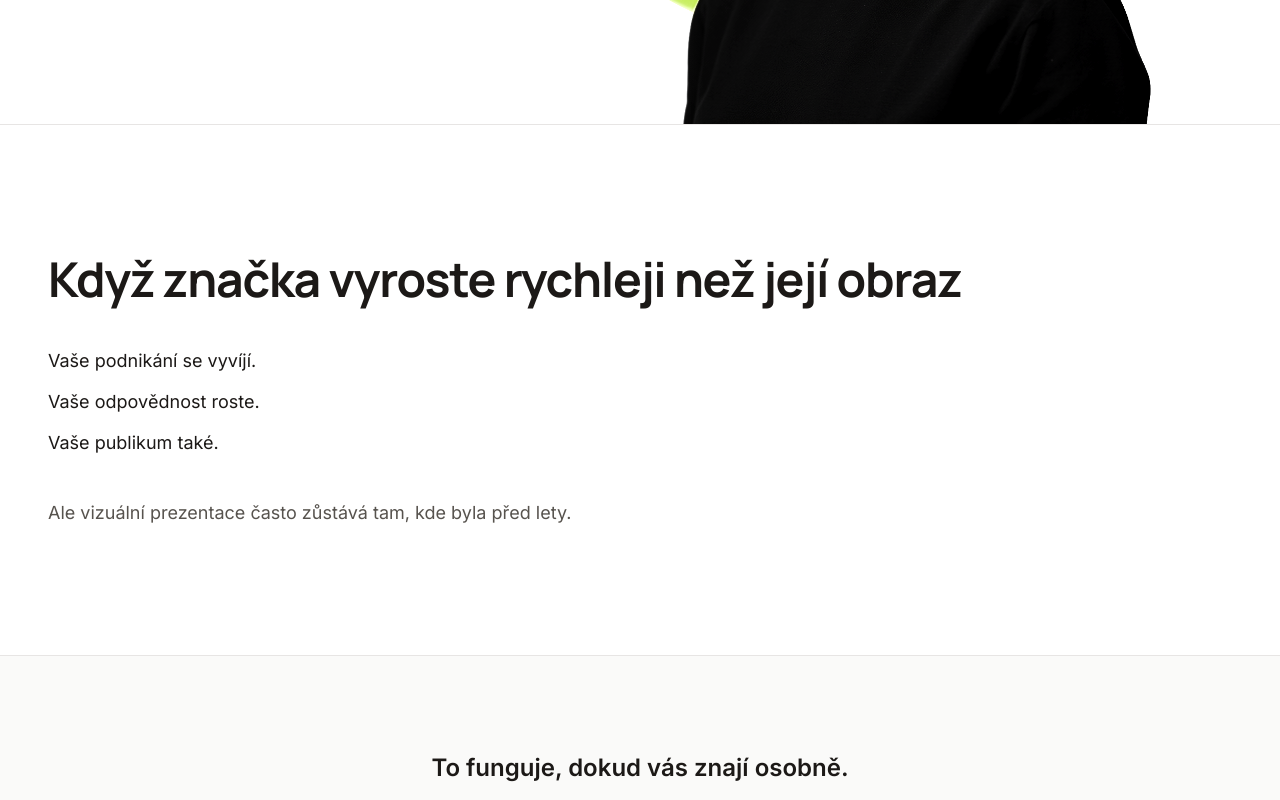
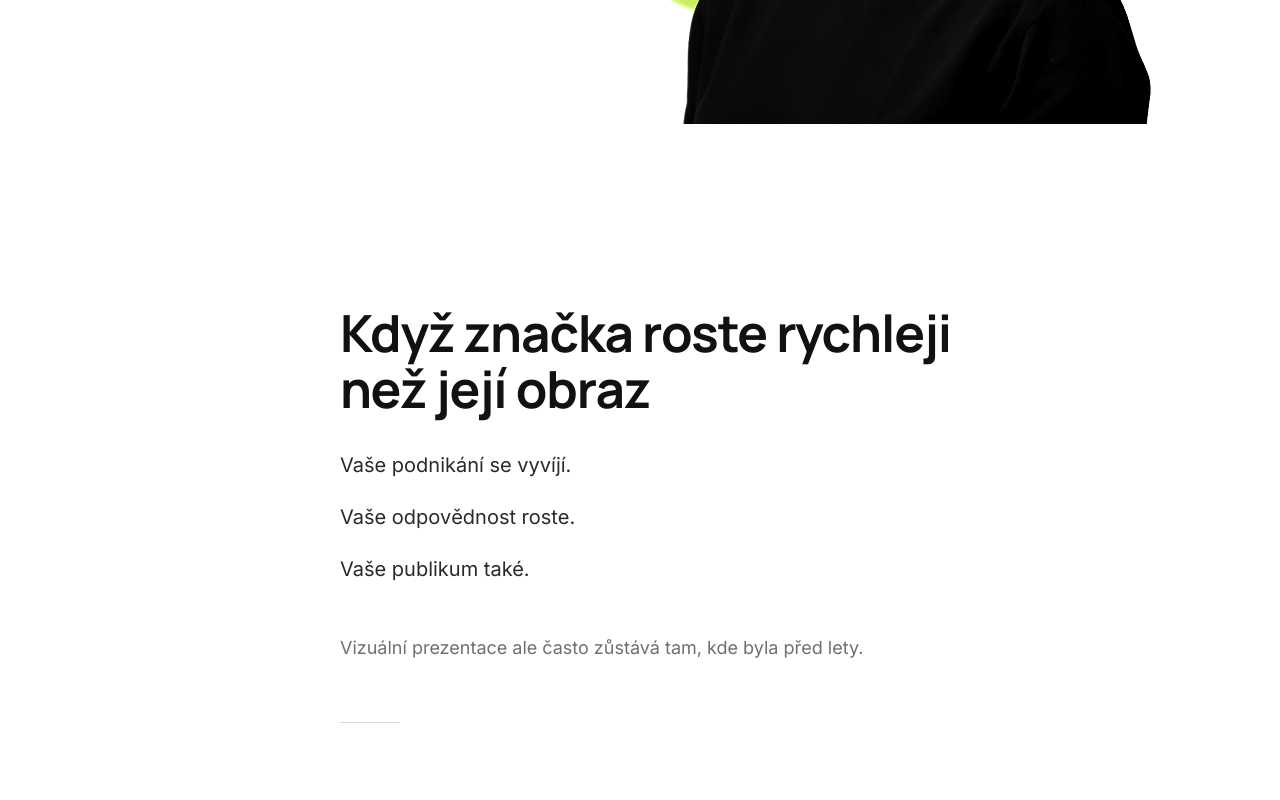
Before and after one commit to katarinabrics-eng/ai-content-studio, a Next.js app in the folder apps/content-studio/: page / in a window 1280 px wide. Shown: the part 620-1420 px from the top of the page. Built offline with nearby package versions, Linux system fonts and the light colour scheme.

Commit message:
refactor: update HomePage manifest section with a minimalist design and improved text layout for enhanced clarity and user engagement

```diff
--- a/apps/content-studio/src/app/page.tsx
+++ b/apps/content-studio/src/app/page.tsx
@@ -49,39 +49,30 @@ export default function HomePage() {
         </div>
       </section>
 
-      {/* BLOK 2 – PROBLÉM: bílé pozadí, text vlevo, vpravo gradient čtverec (limetka → šedá), bez fotky */}
-      <section id="manifest" className="w-full border-t border-stone-200 bg-white">
-        <div className="mx-auto max-w-[1280px] px-6 py-24 sm:px-8 lg:px-12 lg:py-32">
-          <div className="flex flex-col gap-16 lg:flex-row lg:items-center lg:justify-between lg:gap-20">
-            {/* Text vlevo */}
-            <div className="min-w-0 flex-1 text-left">
-              <h2 className="text-4xl font-bold tracking-tight text-stone-900 md:text-5xl md:leading-[1.1]">
-                Když značka vyroste rychleji než její obraz
-              </h2>
-              <p className="mt-10 text-lg leading-relaxed text-stone-900">
-                Vaše podnikání se vyvíjí.
-              </p>
-              <p className="mt-3 text-lg leading-relaxed text-stone-900">
-                Vaše odpovědnost roste.
-              </p>
-              <p className="mt-3 text-lg leading-relaxed text-stone-900">
-                Vaše publikum také.
-              </p>
-              <p className="mt-10 text-lg leading-relaxed text-stone-600">
-                Ale vizuální prezentace často zůstává tam, kde byla před lety.
-              </p>
-            </div>
-            {/* Vpravo: minimalistický gradient čtverec (limetka → šedá), abstraktní roh */}
-            <div className="flex shrink-0 justify-end lg:justify-center">
-              <div
-                className="aspect-square w-full max-w-[280px] rounded-2xl sm:max-w-[320px] lg:max-w-[360px]"
-                style={{
-                  background: "linear-gradient(135deg, #A3E635 0%, #B4F000 25%, #d4d4d4 70%, #a8a29e 100%)",
-                }}
-                aria-hidden
-              />
-            </div>
+      {/* BLOK 2 – MINIMALISTICKÁ VERZE: zastavení, uvědomění, váha. Žádné obrázky ani efekty. */}
+      <section id="manifest" className="w-full bg-[#FFFFFF] pt-[180px] pb-[180px]">
+        <div className="mx-auto max-w-[760px] px-6 pl-8 sm:pl-12 md:pl-16 lg:pl-20 text-left">
+          <h2
+            className="font-bold leading-[1.1] text-[#111111]"
+            style={{ fontSize: "clamp(2.25rem, 4vw, 3.75rem)" }}
+          >
+            Když značka roste rychleji než její obraz
+          </h2>
+          <div className="mt-8 space-y-5" style={{ fontSize: "20px", lineHeight: "160%", color: "#2A2A2A", fontWeight: 400 }}>
+            <p>Vaše podnikání se vyvíjí.</p>
+            <p>Vaše odpovědnost roste.</p>
+            <p>Vaše publikum také.</p>
           </div>
+          <p
+            className="mt-12 text-[18px] leading-relaxed"
+            style={{ color: "#6F6F6F" }}
+          >
+            Vizuální prezentace ale často zůstává tam, kde byla před lety.
+          </p>
+          <div
+            className="mt-[60px] h-px w-[60px] bg-[#DADADA]"
+            aria-hidden
+          />
         </div>
       </section>
 
```
